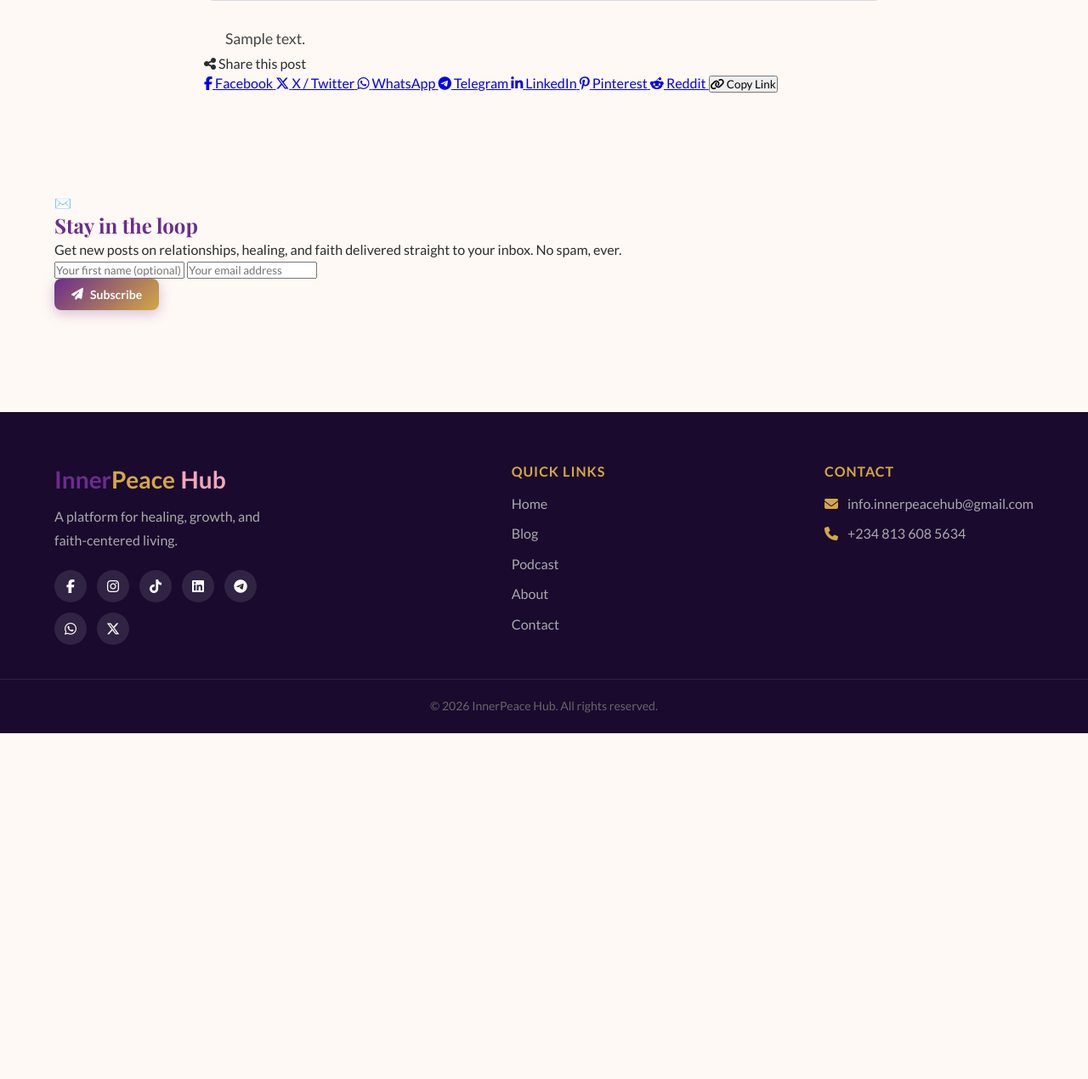
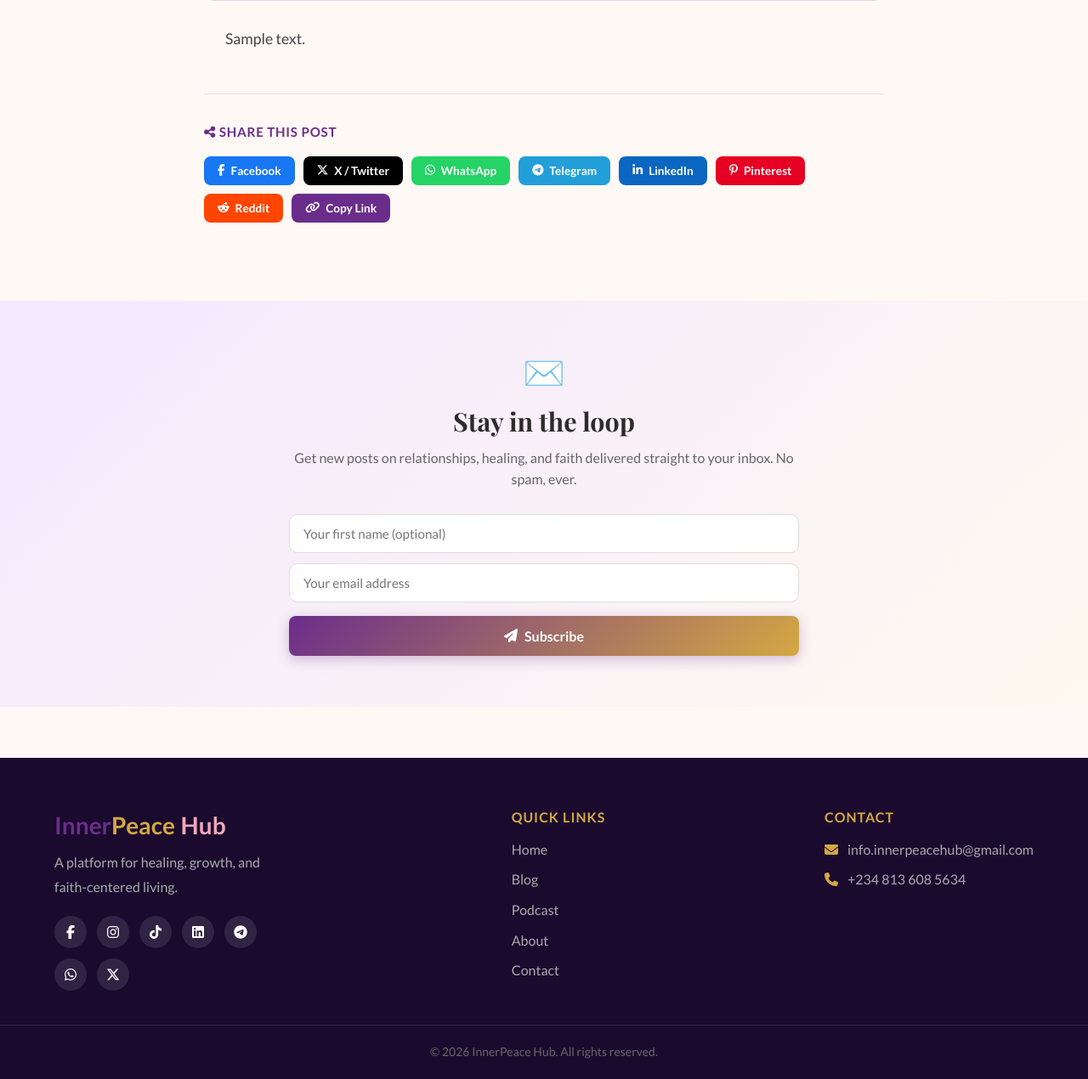
Before and after one commit to Eminence-Pyro/InnerPeace_Hub, a Flask app: a page that uses templates/base.html in a window 1280 px wide. Shown: the part 851-2121 px from the top of the page at 85% size. Before the commit the page ends 1714 px from the top, so only its background shows below. Run offline with Flask 3, Linux system fonts and the light colour scheme; tables that the repository leaves empty hold one stand-in row (values such as "Sample post"); grey boxes marked "Sample" are stand-in pictures; some libraries are stand-ins or nearby versions.

Commit message:
Add styles for social share buttons and newsletter signup

```diff
--- a/static/css/styles.css
+++ b/static/css/styles.css
@@ -2395,3 +2395,129 @@ select:-webkit-autofill {
   line-height: 1.7;
   margin-bottom: 32px;
 }
+
+
+/* ===========================
+   Social Share Buttons
+   =========================== */
+.share-section {
+  margin: 48px 0 32px;
+  padding-top: 32px;
+  border-top: 1px solid #e8e0f0;
+}
+
+.share-label {
+  font-size: 0.95rem;
+  font-weight: 600;
+  color: #6B2D8B;
+  margin-bottom: 16px;
+  text-transform: uppercase;
+  letter-spacing: 0.05em;
+}
+
+.share-buttons {
+  display: flex;
+  flex-wrap: wrap;
+  gap: 10px;
+}
+
+.share-btn {
+  display: inline-flex;
+  align-items: center;
+  gap: 7px;
+  padding: 9px 16px;
+  border-radius: 8px;
+  font-size: 0.85rem;
+  font-weight: 600;
+  color: #fff;
+  text-decoration: none;
+  border: none;
+  cursor: pointer;
+  transition: opacity 0.2s ease, transform 0.2s ease;
+}
+
+.share-btn:hover {
+  opacity: 0.88;
+  transform: translateY(-2px);
+  color: #fff;
+}
+
+.share-facebook  { background: #1877F2; }
+.share-twitter   { background: #000; }
+.share-whatsapp  { background: #25D366; }
+.share-telegram  { background: #229ED9; }
+.share-linkedin  { background: #0A66C2; }
+.share-pinterest { background: #E60023; }
+.share-reddit    { background: #FF4500; }
+.share-copy      { background: #6B2D8B; }
+
+@media (max-width: 600px) {
+  .share-btn span { display: none; }
+  .share-btn { padding: 10px 13px; font-size: 1rem; }
+}
+
+
+/* ===========================
+   Newsletter Section
+   =========================== */
+.newsletter-section {
+  background: linear-gradient(135deg, #f3e8ff 0%, #fff9f0 100%);
+  padding: 60px 20px;
+}
+
+.newsletter-card {
+  max-width: 600px;
+  margin: 0 auto;
+  text-align: center;
+}
+
+.newsletter-icon {
+  font-size: 2.5rem;
+  margin-bottom: 12px;
+}
+
+.newsletter-card h2 {
+  font-family: 'Playfair Display', serif;
+  font-size: 1.9rem;
+  color: #2C2C2C;
+  margin-bottom: 10px;
+}
+
+.newsletter-card p {
+  color: #666;
+  font-size: 1rem;
+  line-height: 1.6;
+  margin-bottom: 28px;
+}
+
+.newsletter-inputs {
+  display: flex;
+  flex-direction: column;
+  gap: 12px;
+  margin-bottom: 16px;
+}
+
+.newsletter-input {
+  width: 100%;
+  padding: 13px 16px;
+  border: 1.5px solid #ddd;
+  border-radius: 10px;
+  font-size: 0.95rem;
+  font-family: 'Lato', sans-serif;
+  color: #2C2C2C;
+  background: #fff;
+  transition: border-color 0.2s ease;
+  box-sizing: border-box;
+}
+
+.newsletter-input:focus {
+  outline: none;
+  border-color: #6B2D8B;
+}
+
+.newsletter-btn {
+  width: 100%;
+  justify-content: center;
+  padding: 14px;
+  font-size: 1rem;
+}
```
